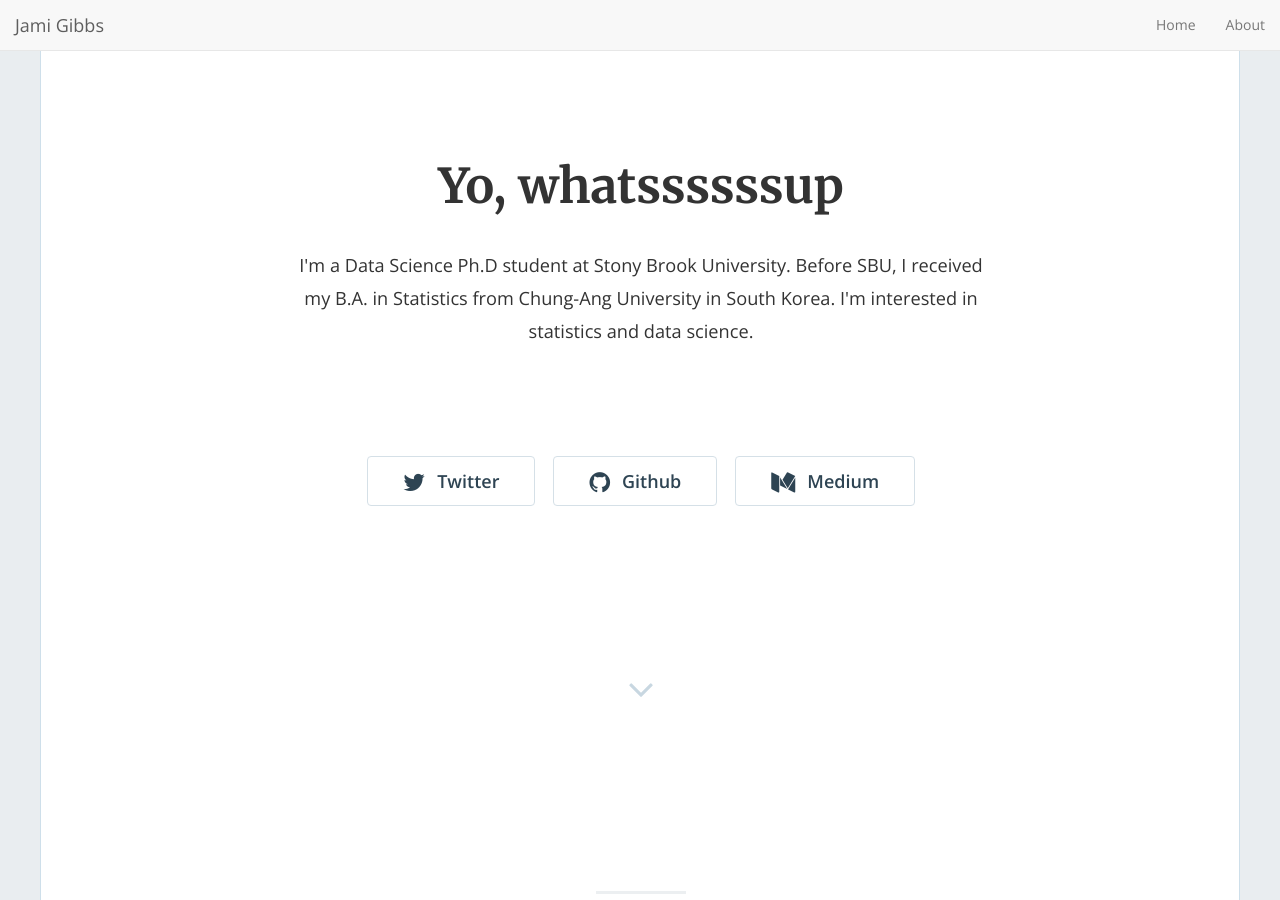
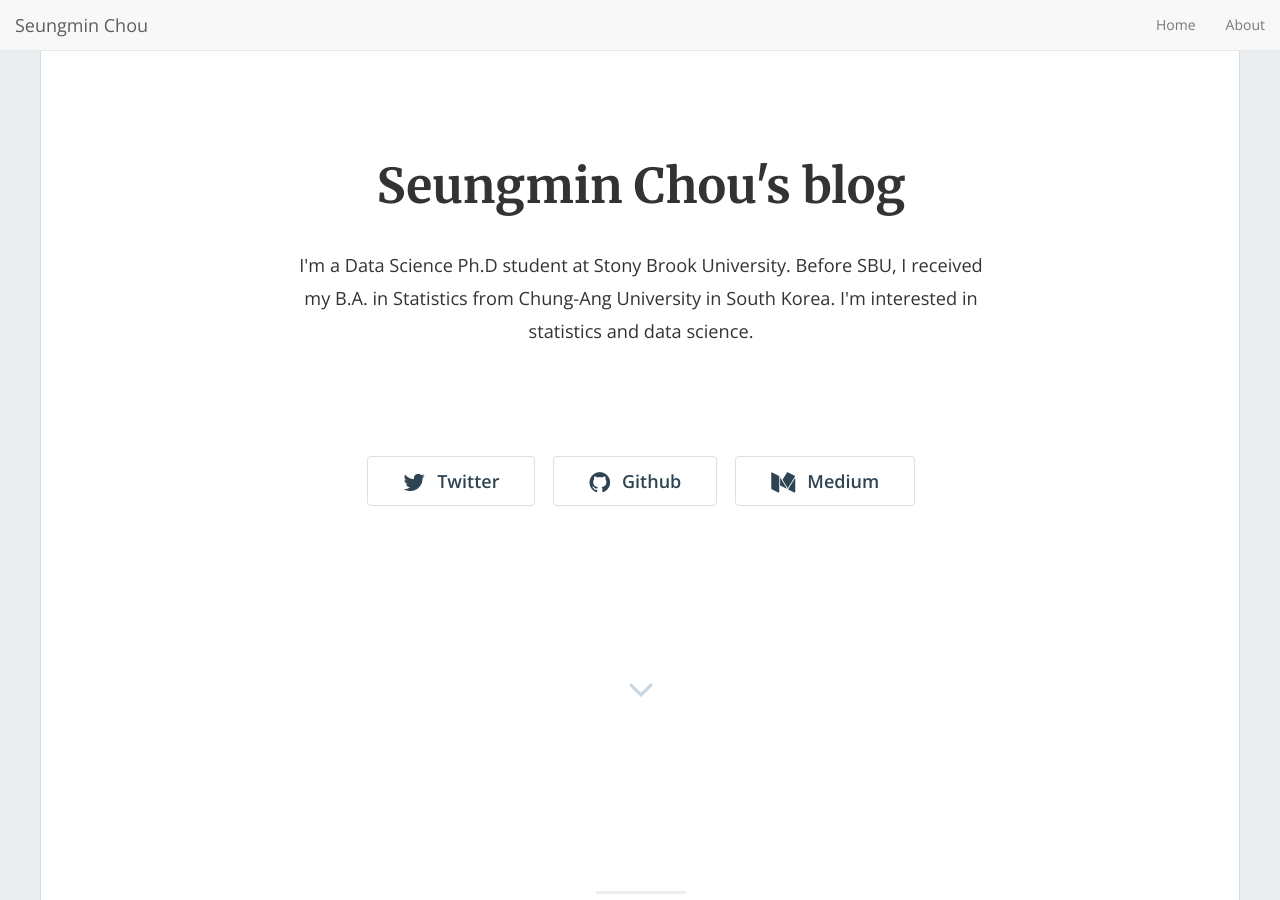
Before and after one commit to csmsum/csmsum, a Jekyll site: the page built from index.html, in a window 1280 px wide and 900 px high. Built offline with Jekyll 4.4.1, drawn with Linux system fonts in a browser that asks for light colours; nearby versions of some CDN libraries; the list of posts is cut into pages by our own code; some of the changed text lies outside the part shown.

Commit message:
config name changed to Seungmin Chou

```diff
--- a/_config.yml
+++ b/_config.yml
@@ -13,12 +13,12 @@
 # you will see them accessed via {{ site.title }}, {{ site.email }}, and so on.
 # You can create any custom variable you would like, and they will be accessible
 # in the templates via {{ site.myvariable }}.
-title: "Yo, whatssssssup"
+title: "Seungmin Chou's blog"
 email: 'seungmin.chou@stonybrook.edu'
 description: "I'm a Data Science Ph.D student at Stony Brook University. Before SBU, I received my B.A. in Statistics from Chung-Ang University in South Korea. I'm interested in statistics and data science."
 baseurl: "" # the subpath of your site, e.g. /blog
 url: "https://csmsum.github.io" # the base hostname & protocol for your site, e.g. https://example.com
-twitter_username: 'csmwstat '
+twitter_username: 'csmwstat'
 github_username: 'csmsum'
 
 # Build settings
@@ -91,8 +91,8 @@ pagination:
 ############################################################
 
 ### Phantom settings
-footer_text: '© 2018 Jami Gibbs'
-admin_name: 'Jami Gibbs'
+footer_text: '© 2024 Seungmin Chou'
+admin_name: 'Seungmin Chou'
 google_analytics: "UA-9999999-99" # Update with your own tracking ID
 enable_contact: false
 
```
